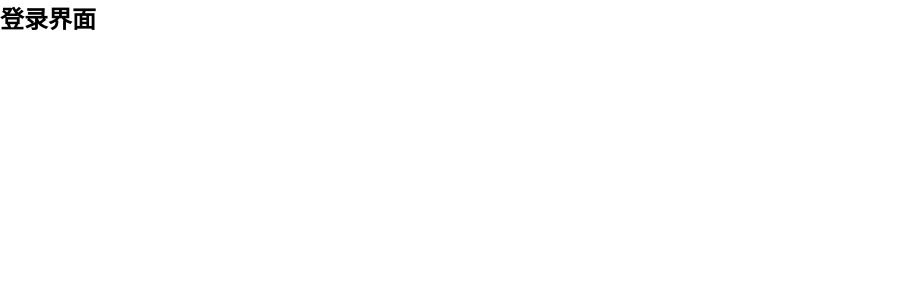
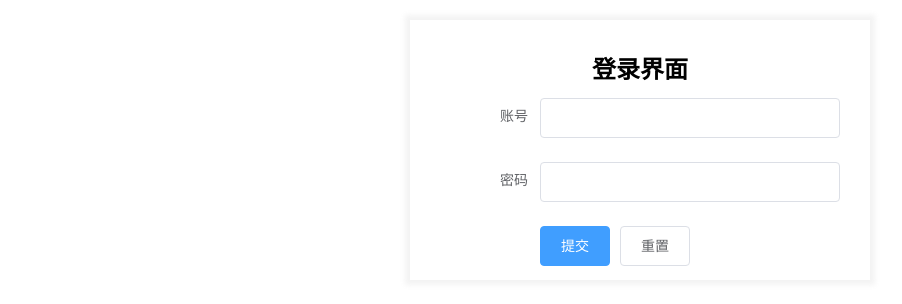
Before and after one commit to chenzhiguocsdn/Vue-lanmeipai, a Vue app: page /login in a window 1280 px wide. Shown: the top 304 px of the page, without its empty margins (0-902 px from the left). Built offline with nearby package versions, Linux system fonts and the light colour scheme.

Commit message:
完成登录页面以及路由拦截 作者：陈志国/2022/7/14

```diff
--- a/src/main.js
+++ b/src/main.js
@@ -7,6 +7,8 @@ import "./plugins/element";
 import "./assets/css/reset.css";
 // 导入 api
 import api from "./api/index";
+// 路由拦截
+import "./router/permission.js";
 Vue.prototype.$api = api;
 Vue.config.productionTip = false;
 
--- a/src/router/index.js
+++ b/src/router/index.js
@@ -17,21 +17,33 @@ const routes = [
         path: "/",
         name: "Home",
         component: Home,
+        meta: {
+          isLogin: false,
+        },
       },
       {
         path: "/about",
         name: "About",
         component: About,
+        meta: {
+          isLogin: true,
+        },
       },
       {
         path: "/news",
         name: "News",
         component: News,
+        meta: {
+          isLogin: true,
+        },
       },
       {
         path: "/travel",
         name: "Travel",
         component: Travel,
+        meta: {
+          isLogin: true,
+        },
       },
     ],
   },
--- a/src/views/Home/Home.vue
+++ b/src/views/Home/Home.vue
@@ -39,7 +39,6 @@ export default {
     // 请求蓝莓数据方法
     getHttp() {
       this.$api.getLanmei({ blueBerryjam_id: 1 }).then((res) => {
-        console.log(res);
         let list = res.data.blueBerryJam;
         for (let i = 0; i < list.length; i++) {
           list[i].img = list[i].img.replace(
--- a/src/views/Login.vue
+++ b/src/views/Login.vue
@@ -1,11 +1,103 @@
 <template>
-  <div>
-    <h2>登录界面</h2>
+  <div class="box">
+    <h2 class="title">登录界面</h2>
+
+    <el-form
+      :model="ruleForm"
+      status-icon
+      :rules="rules"
+      ref="ruleForm"
+      label-width="100px"
+      class="demo-ruleForm"
+    >
+      <el-form-item label="账号" prop="account">
+        <el-input v-model.number="ruleForm.account"></el-input>
+      </el-form-item>
+      <el-form-item label="密码" prop="pass">
+        <el-input
+          type="password"
+          v-model="ruleForm.pass"
+          autocomplete="off"
+        ></el-input>
+      </el-form-item>
+
+      <el-form-item>
+        <el-button type="primary" @click="submitForm('ruleForm')"
+          >提交</el-button
+        >
+        <el-button @click="resetForm('ruleForm')">重置</el-button>
+      </el-form-item>
+    </el-form>
   </div>
 </template>
 
 <script>
-export default {};
+export default {
+  data() {
+    var checkAccount = (rule, value, callback) => {
+      if (!value) {
+        return callback(new Error("账号不能为空"));
+      }
+      setTimeout(() => {
+        if (!Number.isInteger(value)) {
+          callback(new Error("请输入数字值"));
+        } else {
+          if (value < 12) {
+            callback(new Error("必须小于12位"));
+          } else {
+            callback();
+          }
+        }
+      }, 1000);
+    };
+    var validatePass = (rule, value, callback) => {
+      if (value === "") {
+        callback(new Error("请输入密码"));
+      } else {
+        callback();
+      }
+    };
+
+    return {
+      ruleForm: {
+        pass: "",
+        account: "",
+      },
+      rules: {
+        pass: [{ validator: validatePass, trigger: "blur" }],
+        account: [{ validator: checkAccount, trigger: "blur" }],
+      },
+    };
+  },
+  methods: {
+    submitForm(formName) {
+      this.$refs[formName].validate((valid) => {
+        if (valid) {
+          alert("submit!");
+        } else {
+          console.log("error submit!!");
+          return false;
+        }
+      });
+    },
+    resetForm(formName) {
+      this.$refs[formName].resetFields();
+    },
+  },
+};
 </script>
 
-<style></style>
+<style lang="less" scoped>
+.box {
+  width: 400px;
+  height: 200px;
+  box-shadow: 0 0 5px 5px rgba(134, 134, 134, 0.1);
+  margin: 20px auto;
+  padding: 30px;
+}
+
+.title {
+  margin-bottom: 10px;
+  text-align: center;
+}
+</style>
```
